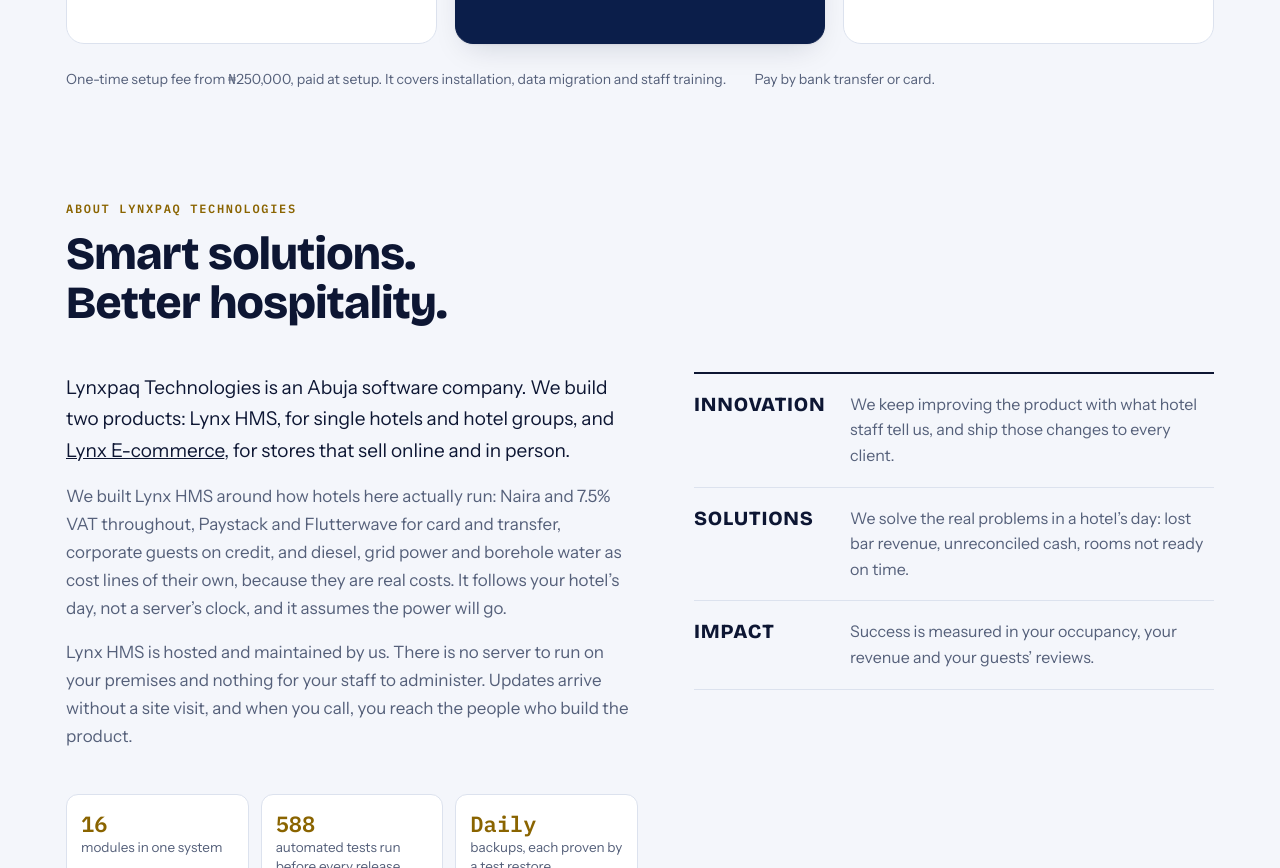
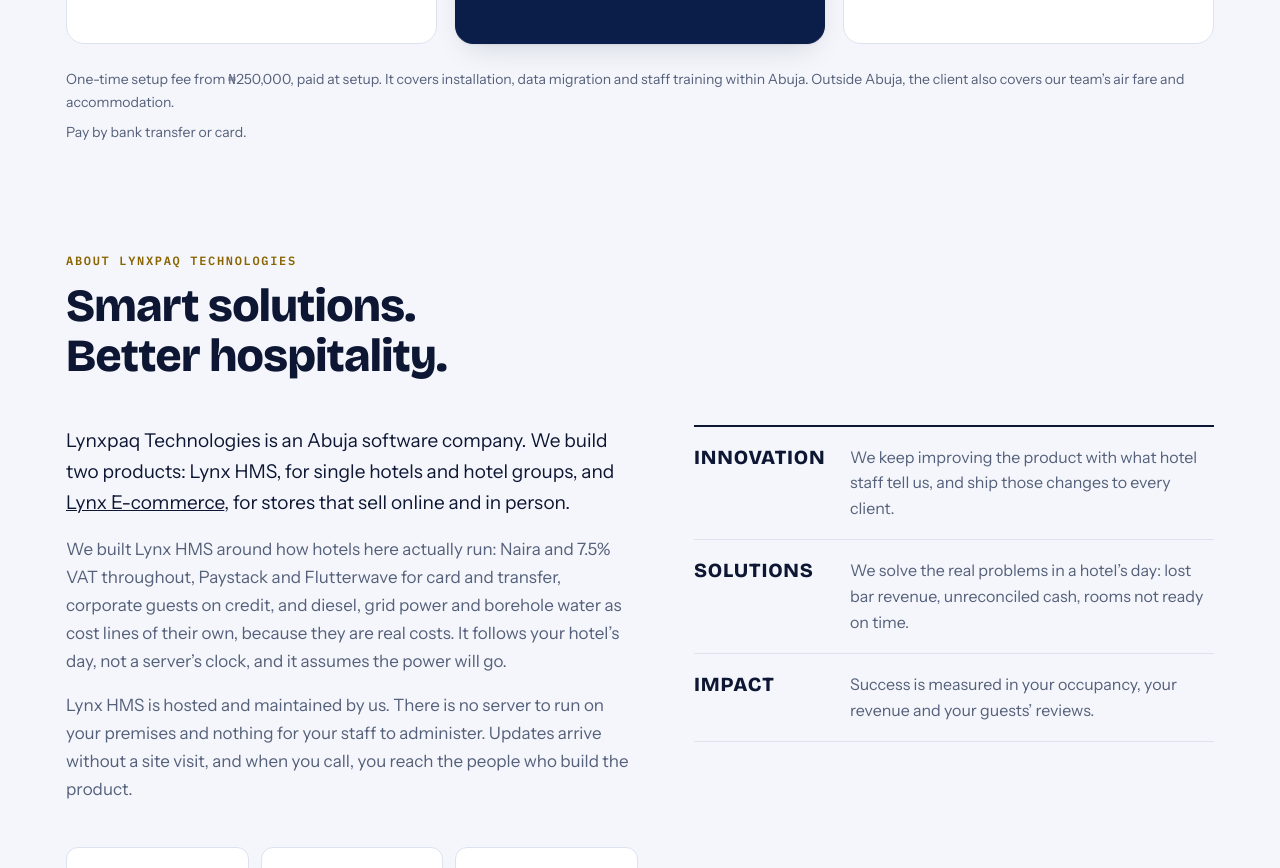
Before and after one commit to Lynxpaq/lynxpaq-website, a plain HTML site: page index.html in a window 1280 px wide. Shown: the part 7982-8850 px from the top of the page. Drawn offline with nearby package versions, Linux system fonts and the light colour scheme.

Commit message:
Pricing packages, setup terms, new office address, Flutterwave
Standard N45,000, Professional N95,000, Enterprise N135,000 per hotel group, all per month with a one-month free trial. Setup fee from N250,000 paid at setup, covering Abuja; outside Abuja the client also covers air fare and accommodation. Office address: Suite C4 Bensima House, Aguiyi Ironsi Street, Maitama, Abuja. Flutterwave added alongside Paystack.

```diff
--- a/index.html
+++ b/index.html
@@ -396,7 +396,7 @@
       </article>
     </div>
     <div class="price-notes">
-      <span>One-time setup fee from ₦250,000, paid at setup. It covers installation, data migration and staff training.</span>
+      <span>One-time setup fee from ₦250,000, paid at setup. It covers installation, data migration and staff training within Abuja. Outside Abuja, the client also covers our team’s air fare and accommodation.</span>
       <span>Pay by bank transfer or card.</span>
     </div>
   </div>
```
Also changed, not shown: 1 other file.
